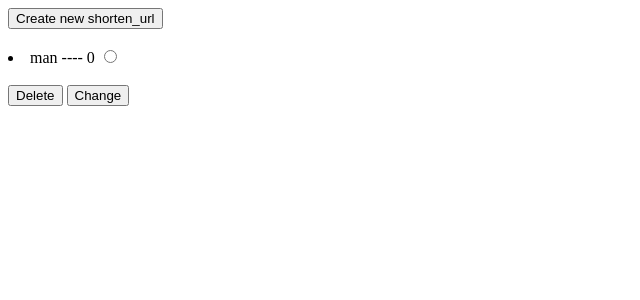
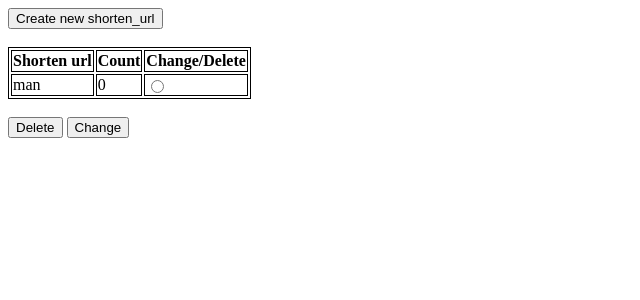
Before and after one commit to alivanaki/Django_project, a Django app: page /app/ in a window 1280 px wide. Shown: the top 300 px of the page, without its empty margins (0-640 px from the left). Run offline with Django 4.2, Linux system fonts and the light colour scheme; data comes from the database, SQL or seed files in the repository.

Commit message:
Add some changes at main.html to have a better look. create table for showing object at main page.

```diff
--- a/myapp/templates/myapp/main.html
+++ b/myapp/templates/myapp/main.html
@@ -6,14 +6,29 @@
 <br>
 <br>
 
+<style>
+table, th, td {
+  border:1px solid black;
+}
+</style>
+
 <form method="Post">
+    {%csrf_token%}
 {% if list_of_short_url%}
-    {% for url in list_of_short_url %}
-        <li>{{ url.url }} ---- {{ url.counter }}
-            {%csrf_token%}
-            <input type="radio" value= "{{ url.pk }}" name="choice">
-        </li>
+    <table>
+        <tr>
+            <th>Shorten url</th>
+            <th>Count</th>
+            <th>Change/Delete</th>
+        </tr>
+        {% for url in list_of_short_url %}
+            <tr>
+            <td>{{ url.url }}</td>
+            <td>{{ url.counter }}</td>
+            <td><input type="radio" value= "{{ url.pk }}" name="choice"></td>
+            </tr>
     {% endfor %}
+    </table>
     <br>
       <input type="submit" value="Delete" name="action">
       <input type="submit" value="Change" name="action">
```
